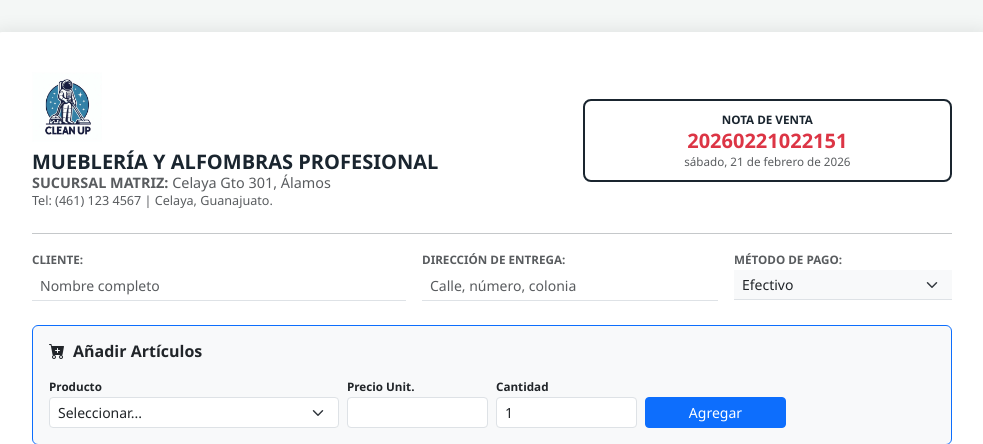
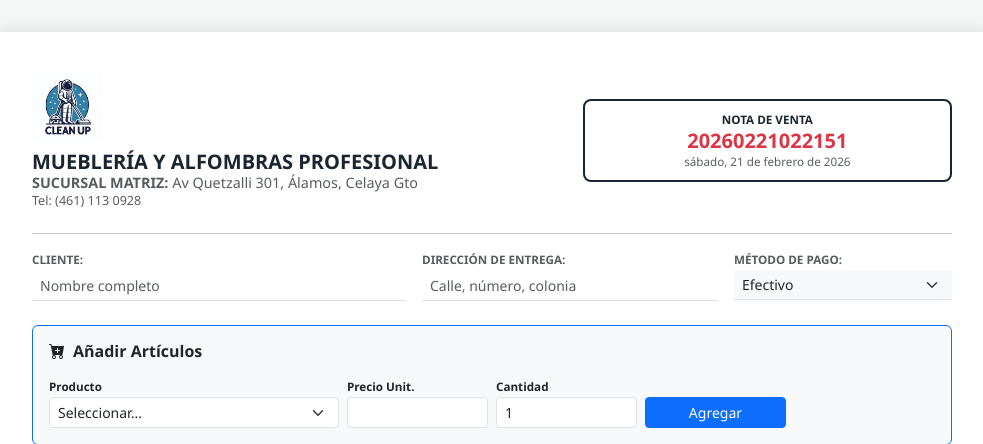
Before and after one commit to GermanAA/CleanUp, a PHP site: page /nota_venta.php in a window 1280 px wide. Shown: the top 444 px of the page, without its empty margins (148-1131 px from the left). Run offline with PHP 8.4, Linux system fonts and the light colour scheme.

Commit message:
Agregar telefono

```diff
--- a/nota_venta.php
+++ b/nota_venta.php
@@ -101,8 +101,8 @@
                     <img src="img/Logo_Clean.webp" alt="Logo" class="mb-2" style="max-height: 70px;">
                     <div class="sucursal-info">
                         <h5 class="fw-bold mb-0">MUEBLERÍA Y ALFOMBRAS PROFESIONAL</h5>
-                        <p class="mb-0 text-muted"><strong>SUCURSAL MATRIZ:</strong> Celaya Gto 301, Álamos</p>
-                        <p class="mb-0 text-muted small">Tel: (461) 123 4567 | Celaya, Guanajuato.</p>
+                        <p class="mb-0 text-muted"><strong>SUCURSAL MATRIZ:</strong>  Av Quetzalli 301, Álamos, Celaya Gto</p>
+                        <p class="mb-0 text-muted small">Tel: (461) 113 0928</p>
                     </div>
                 </div>
                 <div class="col-5">
```
